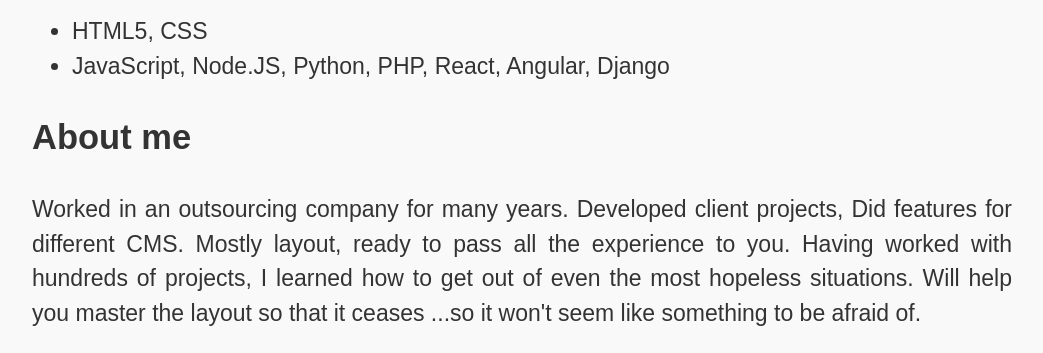
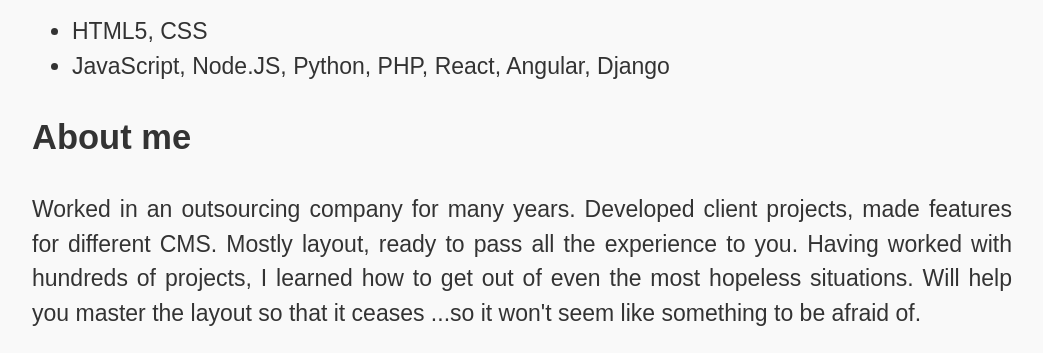
Before and after one commit to VlaVlaMat/vlavlamat.github.io, a plain HTML site: page index.html in a window 1280 px wide. Shown: the part 684-1037 px from the top of the page, without its empty margins (118-1161 px from the left). Drawn offline with Linux system fonts and the light colour scheme.

Commit message:
Update index.html

```diff
--- a/index.html
+++ b/index.html
@@ -24,7 +24,7 @@
         <section>
             <h2>About me</h2>
             <p>Worked in an outsourcing company for many years. Developed client projects,
-                Did features for different CMS. Mostly layout, ready to pass all the experience
+                made features for different CMS. Mostly layout, ready to pass all the experience
                 to you. Having worked with hundreds of projects, I learned how to get out of even the most
                 hopeless situations. Will help you master the layout so that it ceases
                 ...so it won't seem like something to be afraid of.</p>
```
